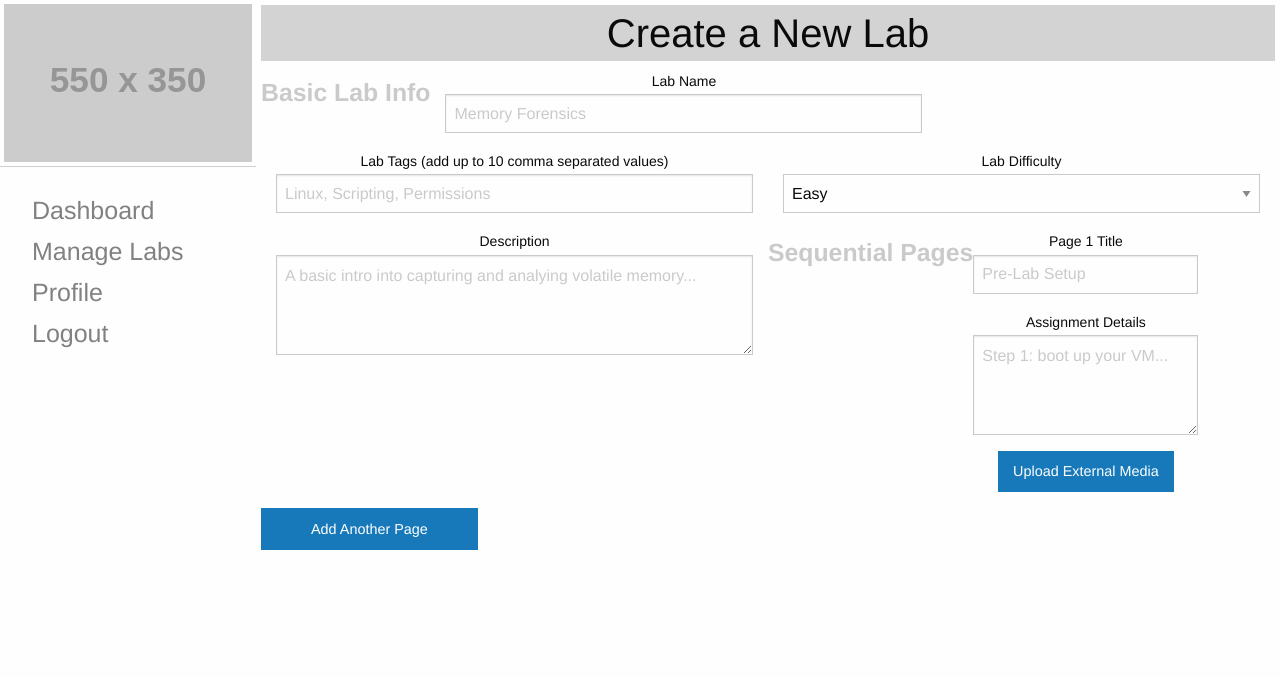
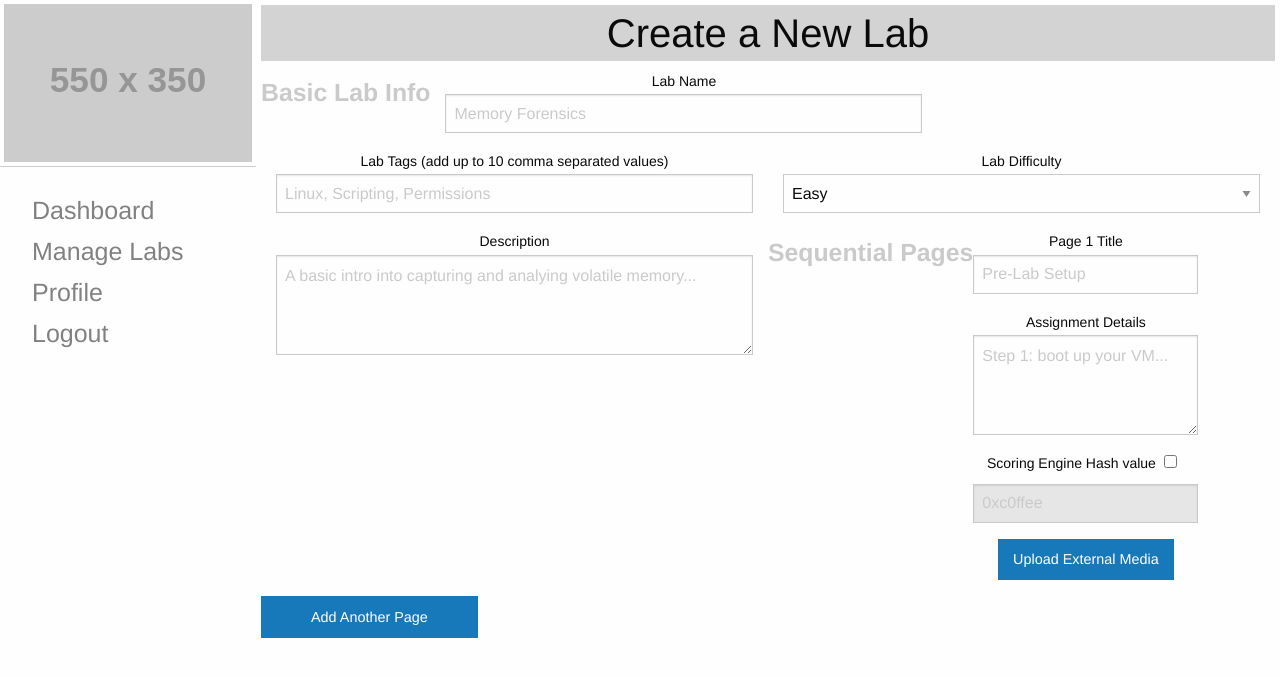
Before and after one commit to Derrezed-Fez/neuralabs, a Flask app: page /create in a window 1280 px wide. Shown: the top 677 px of the page. Run offline with Flask 2, Linux system fonts and the light colour scheme; the visitor is signed in with stand-in values (Sample User, id 1); grey boxes labelled with a size stand in for pictures from a placeholder-image service; some libraries are stand-ins or nearby versions.

Commit message:
Added hash values to create lab template and updated lab model.

```diff
--- a/neuralabs/models.py
+++ b/neuralabs/models.py
@@ -22,3 +22,5 @@ class Lab(UserMixin, db.Document):
     date_created = db.DateTimeField()
     difficulty = db.StringField()
     description = db.StringField()
+    pages = db.ListField(default=[])
+    pk_owner = db.ObjectIdField()
--- a/neuralabs/static/manage_lab.js
+++ b/neuralabs/static/manage_lab.js
@@ -1,9 +1,30 @@
 function addLabPage() {
   var pageCount = $('.total-page-count').length;
-  var page = `<div class="medium-6 cell"><label>Page ${pageCount + 1} Title<input type="text" placeholder="Pre-Lab Setup" name="title-p${pageCount}">
-    </label></div><div class="medium-6 cell"><label>Assignment Details<textarea style="height:100px;"
-    placeholder="Step 1: boot up your VM..." name="details-p${pageCount}"></textarea></label></div><div class="medium-6 cell">
-    <label for="fileUpload1-p${pageCount}" class="button">Upload External Media</label><input type="file" id="fileUpload1-p${pageCount}"
-    class="show-for-sr" name="fileUpload1-p${pageCount}"></div><input type="hidden" class="total-page-count"/>`;
+  var page = `<div class="medium-6 cell"><label>Page ${pageCount + 1} Title<input type="text" placeholder="Pre-Lab Setup"
+  name="title-p${pageCount+1}"></label></div><div class="medium-6 cell"><label>Assignment Details<textarea style="height:100px;"
+    placeholder="Step 1: boot up your VM..." name="details-p${pageCount+1}"></textarea></label></div><div class="medium-6 cell">
+    <label>Scoring Engine Hash value&nbsp;<input type="checkbox" id="score_engine_enable_${pageCount+1}"><input type="text"
+    placeholder="0xc0ffee" disabled id="score_engine_value_${pageCount+1}"/></label></div><div class="medium-6 cell">
+    <label for="fileUpload1-p${pageCount + 1}" class="button">Upload External Media</label><input type="file"
+    id="fileUpload1-p${pageCount + 1}"class="show-for-sr" name="fileUpload1-p${pageCount + 1}"></div><input type="hidden"
+    class="total-page-count"/>`;
   $('#sequential_pages').html($('#sequential_pages').html() + page);
+
+  $('#score_engine_enable_' + (pageCount + 1)).change(function() {
+    var enabled = $('#score_engine_enable_' + (pageCount + 1)).is(':checked');
+    if(enabled) {
+      $('#score_engine_value_' + (pageCount + 1)).prop('disabled',false);
+    } else {
+      $('#score_engine_value_' + (pageCount + 1)).prop('disabled',true);
+    }
+  });
 }
+
+$('#score_engine_enable_1').change(function() {
+  var enabled = $('#score_engine_enable_1').is(':checked');
+  if(enabled) {
+    $('#score_engine_value_1').prop('disabled',false);
+  } else {
+    $('#score_engine_value_1').prop('disabled',true);
+  }
+});
--- a/neuralabs/templates/instructor/create.html
+++ b/neuralabs/templates/instructor/create.html
@@ -49,6 +49,12 @@
             </label>
           </div>
           <div class="medium-6 cell">
+            <label>Scoring Engine Hash value&nbsp;
+              <input type="checkbox" id="score_engine_enable_1">
+              <input type="text" placeholder="0xc0ffee" disabled id="score_engine_value_1"/>
+            </label>
+          </div>
+          <div class="medium-6 cell">
             <label for="fileUpload1-p1" class="button">Upload External Media</label>
             <input type="file" id="fileUpload1-p1" class="show-for-sr" name="fileUpload1-p1">
           </div>
```
